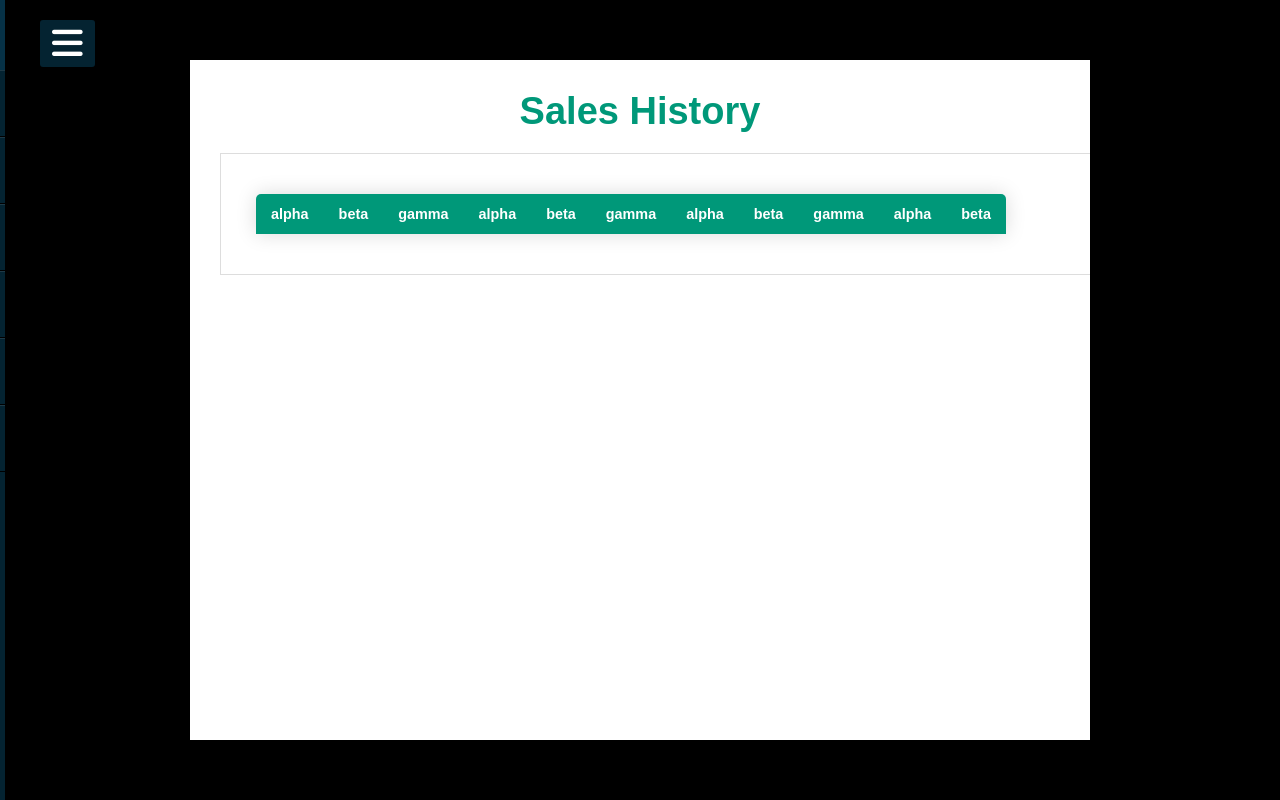
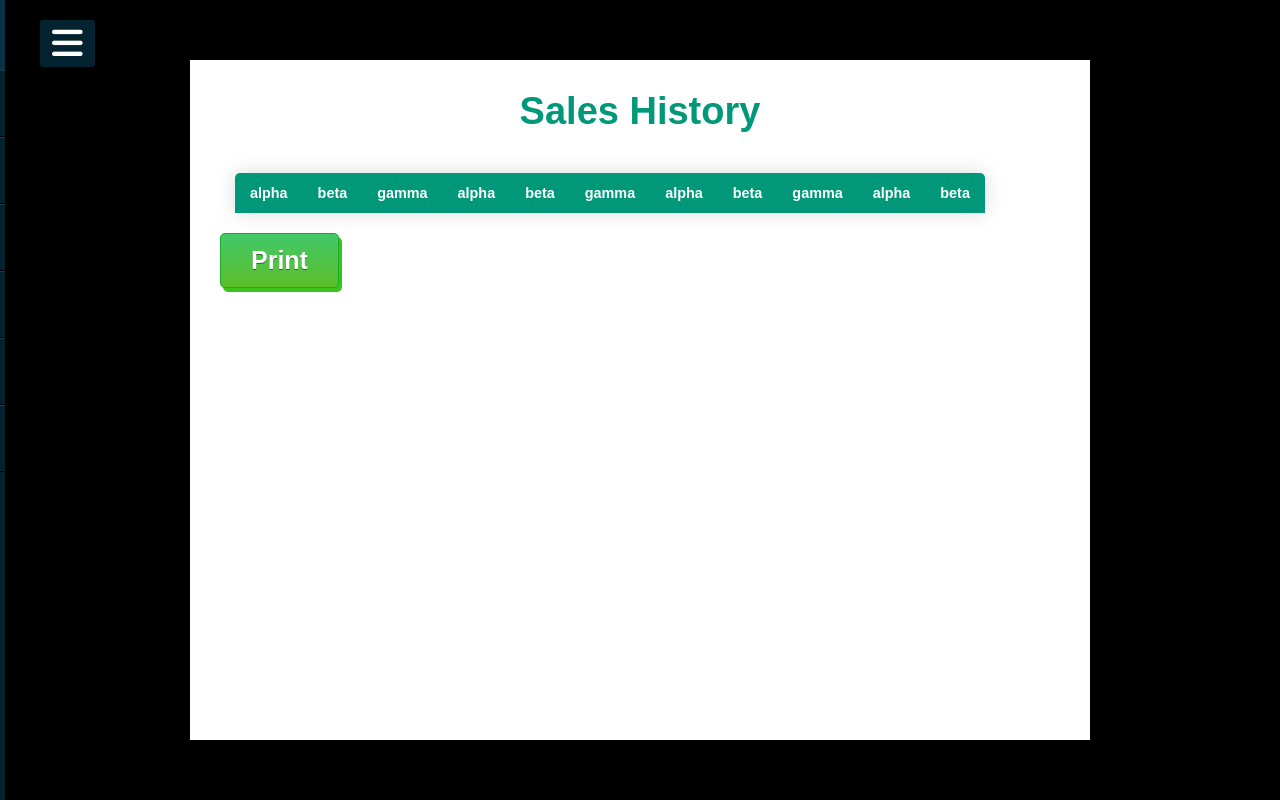
Before and after one commit to tanvirtanjum/Business-Tool-v4, a Node server app: page /adminDash/salesHistoryAdmin in a window 1280 px wide. Run offline with Node 20, Linux system fonts and the light colour scheme; lists and menus that the app fills with data are empty; some libraries are stand-ins or nearby versions.

Commit message:
sales history update

```diff
--- a/assets/styles/history.css
+++ b/assets/styles/history.css
@@ -64,52 +64,27 @@ h1{
 .content-table tbody tr:last-of-type{
     border-bottom: 2px solid #009879;
 }
-.btn{
-	box-shadow:inset 0px 1px 0px 0px #9acc85;
-	background:linear-gradient(to bottom, #74ad5a 5%, #68a54b 100%);
-	background-color:#74ad5a;
-	border:1px solid #3b6e22;
+input {
+	box-shadow: 3px 4px 0px 0px #3dc21b;
+	background:linear-gradient(to bottom, #44c767 5%, #5cbf2a 100%);
+	background-color:#44c767;
+	border-radius:5px;
+	border:1px solid #18ab29;
 	display:inline-block;
 	cursor:pointer;
 	color:#ffffff;
 	font-family:Arial;
-	font-size:13px;
+	font-size:25px;
 	font-weight:bold;
-	padding:6px 12px;
+	padding:12px 30px;
 	text-decoration:none;
+	text-shadow:0px 1px 0px #2f6627;
 }
-.btn:hover {
-	background:linear-gradient(to bottom, #68a54b 5%, #74ad5a 100%);
-	background-color:#68a54b;
+input:hover {
+	background:linear-gradient(to bottom, #5cbf2a 5%, #44c767 100%);
+	background-color:#5cbf2a;
 }
-.btn:active {
+input:active {
 	position:relative;
 	top:1px;
 }
-label{
-    color: red;
-    height: 40px;
-    font-size: 32px;
-}
-input[type="number"]{
-    height: 28px;
-    font-size: 18px;
-}
-input[type="submit"]{
-    box-shadow:inset 0px 1px 0px 0px #9acc85;
-	background:linear-gradient(to bottom, #74ad5a 5%, #68a54b 100%);
-	background-color:#74ad5a;
-	border:1px solid #3b6e22;
-	display:inline-block;
-	cursor:pointer;
-	color:#ffffff;
-	font-family:Arial;
-	font-size:15px;
-	font-weight:bold;
-	padding:6px 12px;
-	text-decoration:none;
-}
-input[type="submit"]:hover{
-    background:linear-gradient(to bottom, #68a54b 5%, #74ad5a 100%);
-	background-color:#68a54b;
-}
--- a/views/adminDash/salesHistoryAdmin/index.ejs
+++ b/views/adminDash/salesHistoryAdmin/index.ejs
@@ -14,7 +14,6 @@
 <body>
     <div class="table">
         <h1>Sales History</h1>
-        <section>
         <div class=tab1>
             <table class="content-table">
                 <thead>
@@ -39,6 +38,7 @@
 
             </table>
         </div>
+        <input type="submit" value="Print">
     </div>
 </body>
 </html>
```
Lines whose indentation alone changed are shown as unchanged.
